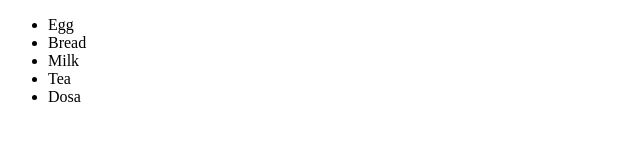
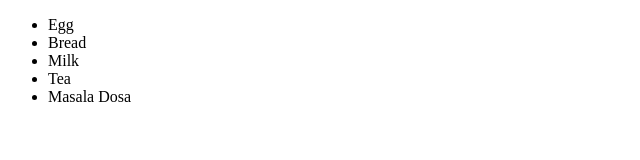
Before and after one commit to rohan25nov/SJECTalk, a plain HTML site: page index.html in a window 1280 px wide. Shown: the full height of the page, 0-640 px from the left. Drawn offline with Linux system fonts and the light colour scheme.

Commit message:
modified to masala dosa

```diff
--- a/index.html
+++ b/index.html
@@ -10,7 +10,7 @@
     <li>Bread</li>
     <li>Milk</li>
     <li>Tea</li>
-    <li>Dosa</li>
+    <li>Masala Dosa</li>
 </ul>
 </body>
 </html>
```
